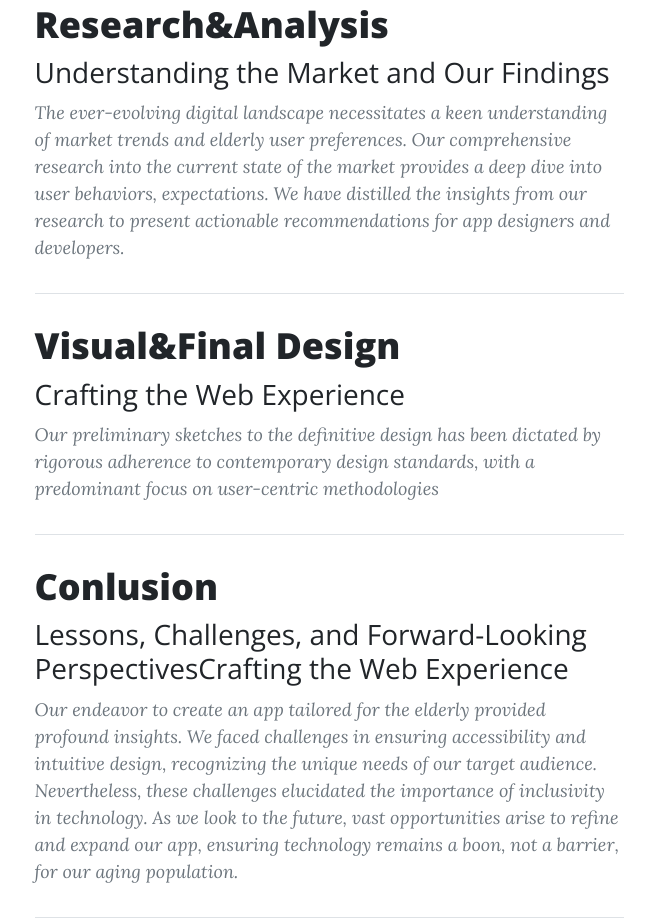
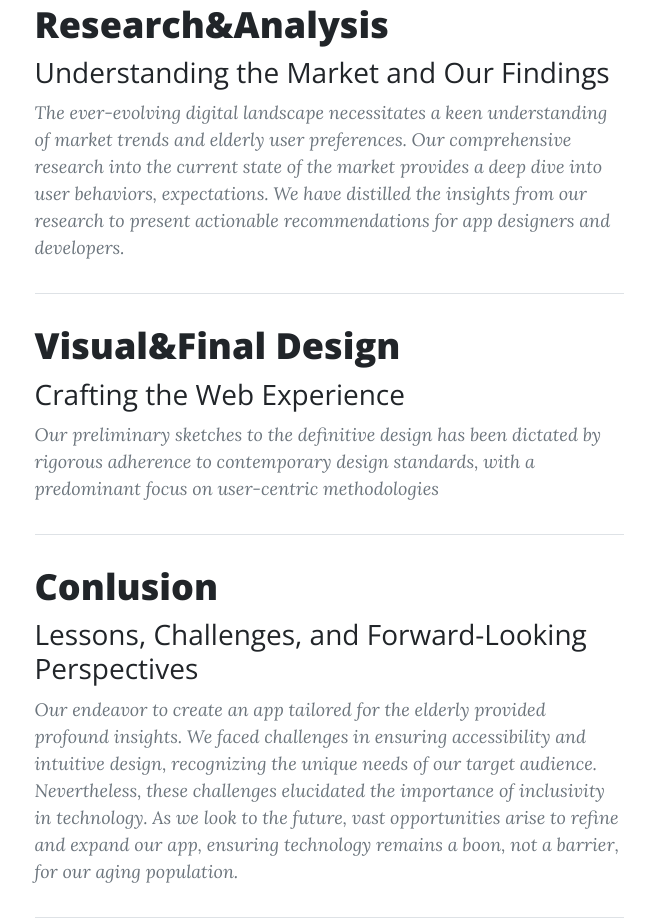
Before and after one commit to MathieuMorier/SOEN357-MiniProject, a plain HTML site: page index.html in a window 1280 px wide. Shown: the part 965-1887 px from the top of the page, without its empty margins (311-966 px from the left). Drawn offline with nearby package versions, Linux system fonts and the light colour scheme.

Commit message:
Update index.html

```diff
--- a/index.html
+++ b/index.html
@@ -95,7 +95,7 @@
                     <div class="post-preview">
                         <a href="conclusion.html">
                             <h2 class="post-title">Conlusion</h2>
-                            <h3 class="post-subtitle">Lessons, Challenges, and Forward-Looking PerspectivesCrafting the Web Experience</h3>
+                            <h3 class="post-subtitle">Lessons, Challenges, and Forward-Looking Perspectives</h3>
                         </a>
                         <p class="post-meta">
                             Our endeavor to create an app tailored for the elderly provided profound insights.
```
